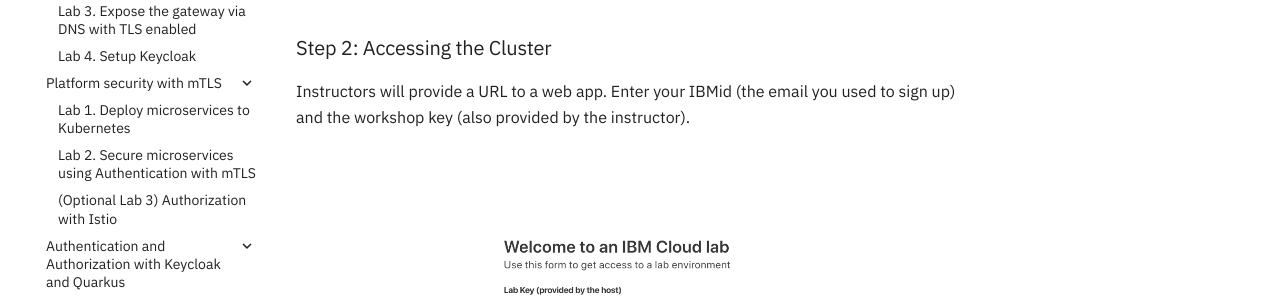
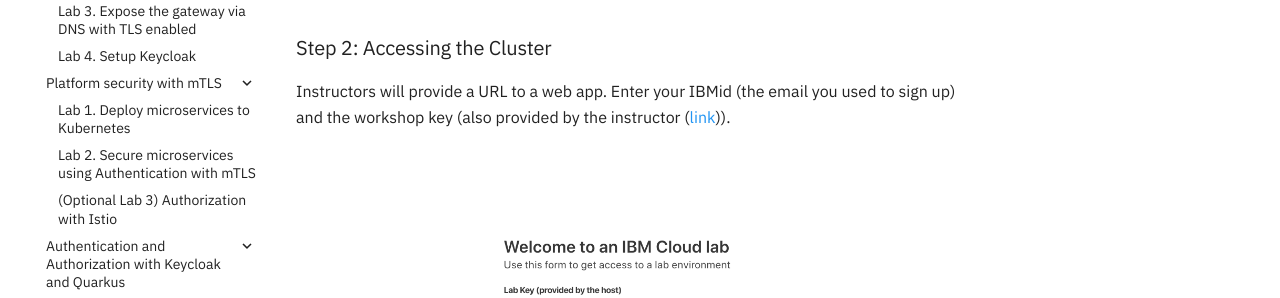
Before and after one commit to IBM/cloud-native-starter-security-workshop, an MkDocs documentation site: the page built from workshop/pre-work/CLOUD_ACCOUNT.md, in a window 1280 px wide and 900 px high. Shown: the part 442-740 px from the top of the window. Built offline with MkDocs 1.6.1 and Material for MkDocs 9.7.7, drawn with Linux system fonts in a browser that asks for light colours; comment, search, counter and statistics services are not loaded.

Commit message:
update with link to getcluster

```diff
--- a/workshop/pre-work/CLOUD_ACCOUNT.md
+++ b/workshop/pre-work/CLOUD_ACCOUNT.md
@@ -12,7 +12,7 @@
 
 ### Step 2: Accessing the Cluster
 
-Instructors will provide a URL to a web app. Enter your IBMid (the email you used to sign up) and the workshop key (also provided by the instructor).
+Instructors will provide a URL to a web app. Enter your IBMid (the email you used to sign up) and the workshop key (also provided by the instructor ([link](https://thomassuedbroecker.github.io/workshop-instructions/))).
 
 ![](../images/cluster-get.png)
 
```
